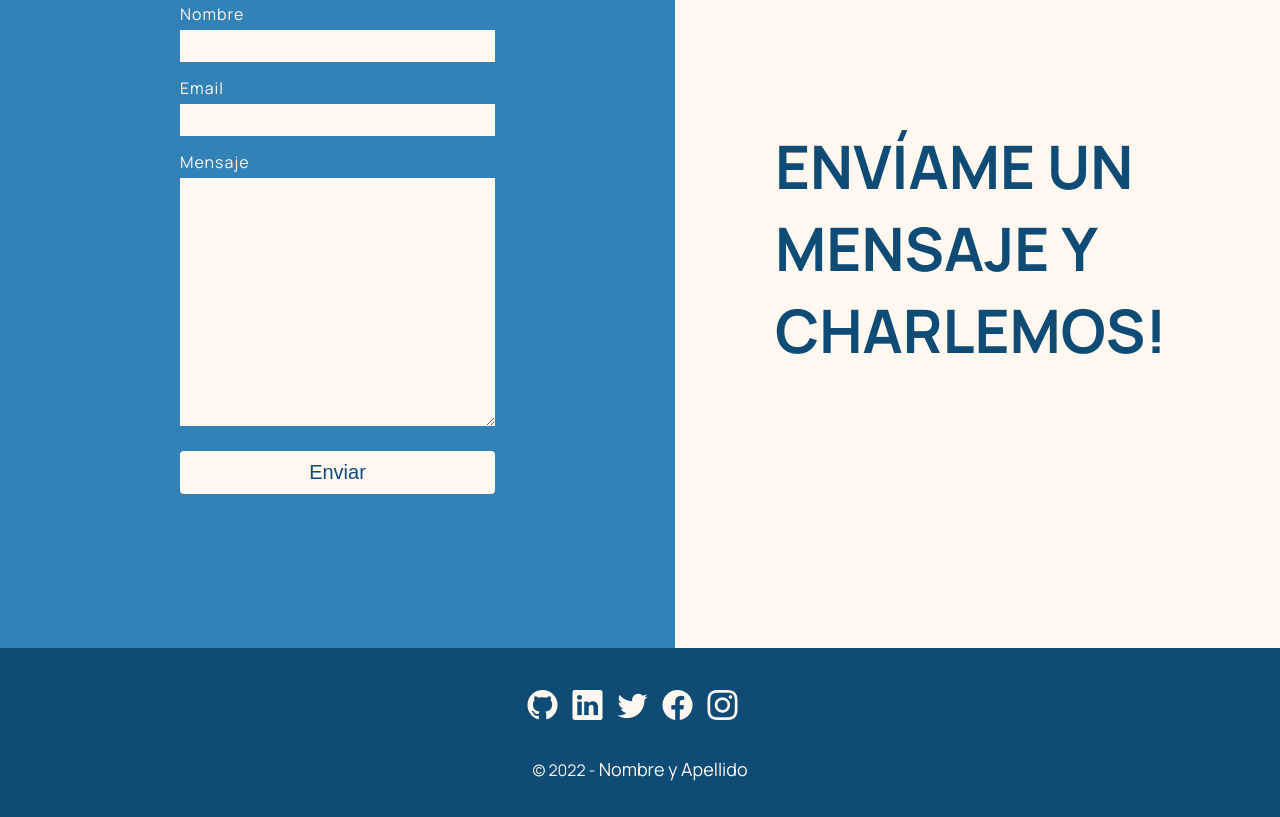
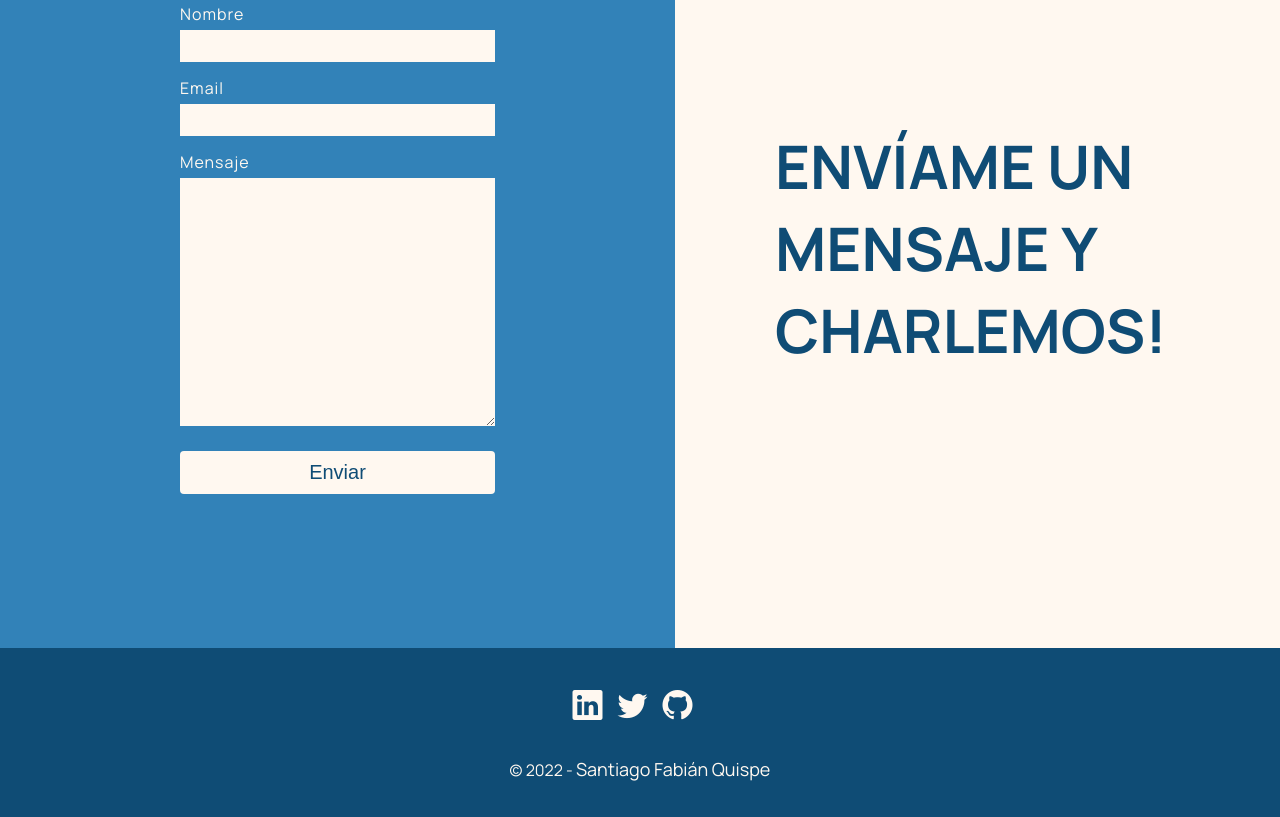
Before and after one commit to xarpdev/portfolio-template, a plain HTML site: page index.html in a window 1280 px wide. Shown: the part 2552-3369 px from the top of the page. Drawn offline with nearby package versions, Linux system fonts and the light colour scheme.

Commit message:
Cambiar footer

```diff
--- a/index.html
+++ b/index.html
@@ -128,16 +128,14 @@
   <footer>
     <div class="footer-section-container">
       <ul class="socials">
-        <li><a class="socials-icon" href=""> <i class="bi bi-github"></i></a></li>
         <li><a class="socials-icon" href=""><i class="bi bi-linkedin"></i></a></li>
         <li><a class="socials-icon" href=""><i class="bi bi-twitter"></i></a></li>
-        <li><a class="socials-icon" href=""><i class="bi bi-facebook"></i></a></li>
-        <li><a class="socials-icon" href=""><i class="bi bi-instagram"></i></a></li>
+        <li><a class="socials-icon" href=""><i class="bi bi-github"></i></a></li>
       </ul>
     </div>
       <div class="footer-section-container">
         <p>
-          &copy; 2022 - <a class="footer-link" href="https://www.linkedin.com">Nombre y Apellido</a>
+          &copy; 2022 - <a class="footer-link" href="https://www.linkedin.com">Santiago Fabián Quispe</a>
         </p>
       </div>
   </footer>
```
